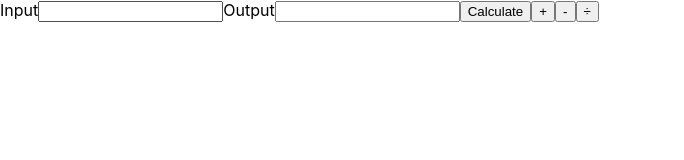
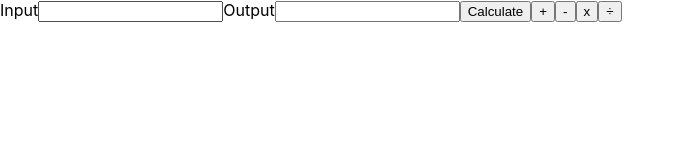
Before and after one commit to Jstephenson808/react_calculator, a React (Create React App) app: page / in a window 1280 px wide. Shown: the top 160 px of the page, without its empty margins (0-684 px from the left). Built offline with nearby package versions, Linux system fonts and the light colour scheme.

Commit message:
add x button

```diff
--- a/src/Calculator.js
+++ b/src/Calculator.js
@@ -8,6 +8,7 @@ export default function Calculator() {
             <button id='calculate'>Calculate</button>
             <button id='+'>+</button>
             <button id='-'>-</button>
+            <button id='x'>x</button>
             <button id='÷'>÷</button>
         </>
     )
```
Also changed, not shown: 1 other file (tests, documents, lock files or other folders).
